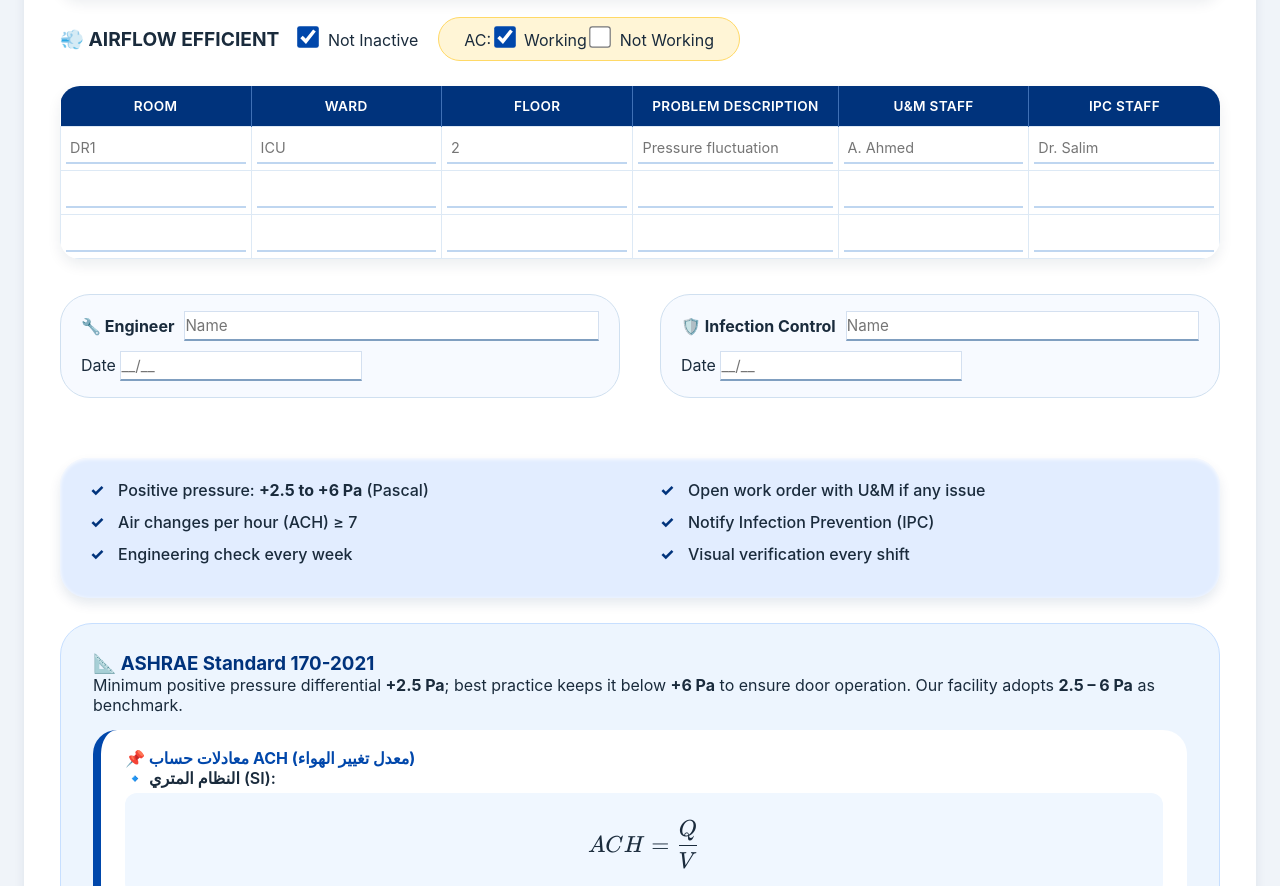
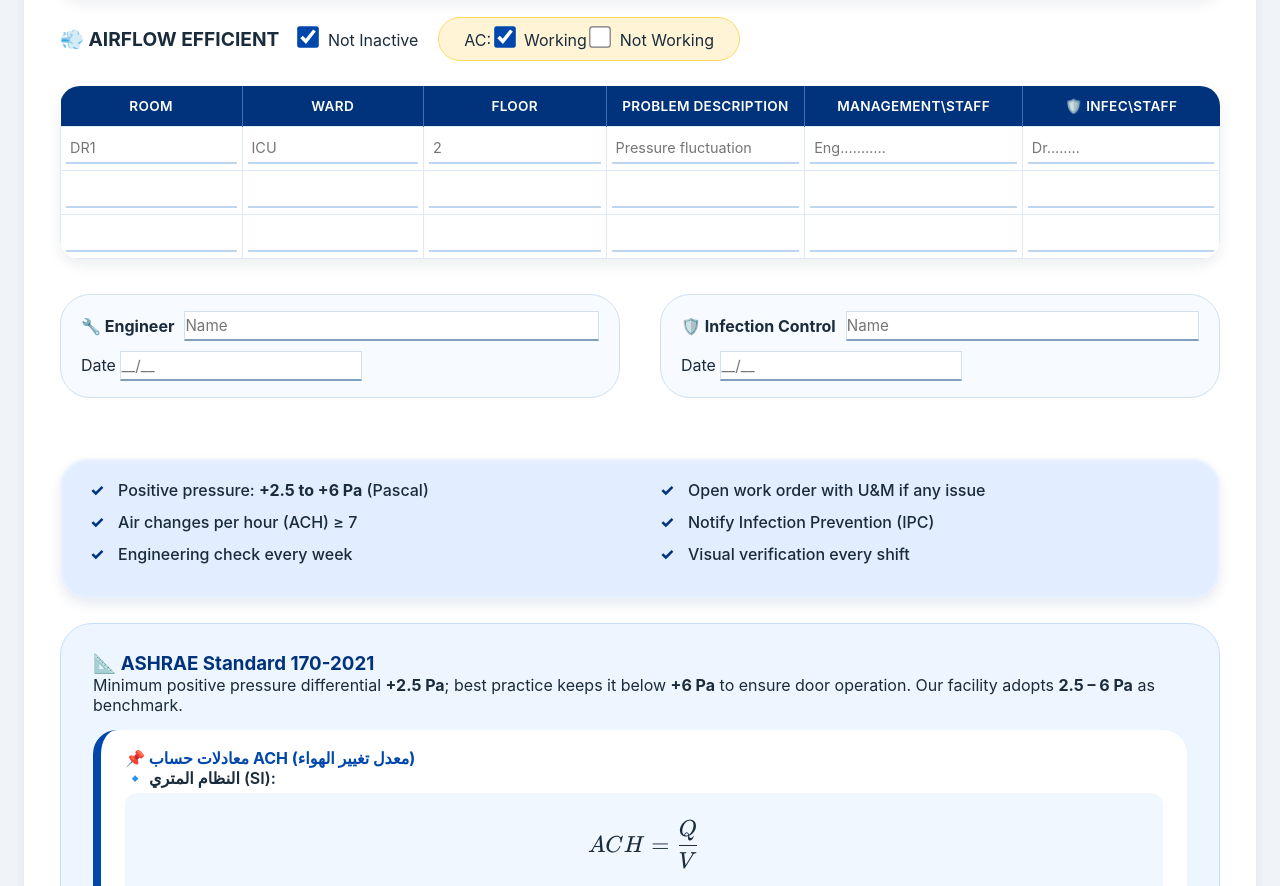
Before and after one commit to Eng4clay/Positive-Pressure-Rooms-, a plain HTML site: page index.html in a window 1280 px wide. Shown: the part 896-1782 px from the top of the page. Drawn offline with nearby package versions, Linux system fonts and the light colour scheme.

Commit message:
Update index.html

```diff
--- a/index.html
+++ b/index.html
@@ -422,10 +422,10 @@
         <!-- TABLE 2: PROBLEMS & ACTIONS -->
         <table class="problem-table" id="problemTable">
             <thead>
-                <tr><th>Room</th><th>Ward</th><th>Floor</th><th>Problem Description</th><th>U&M Staff</th><th>IPC Staff</th></tr>
+                <tr><th>Room</th><th>Ward</th><th>Floor</th><th>Problem Description</th><th>Management\Staff</th><th>🛡️ Infec\Staff</th></tr>
             </thead>
             <tbody>
-                <tr><td><input type="text" placeholder="DR1"></td><td><input type="text" placeholder="ICU"></td><td><input type="text" placeholder="2"></td><td><input type="text" placeholder="Pressure fluctuation"></td><td><input type="text" placeholder="A. Ahmed"></td><td><input type="text" placeholder="Dr. Salim"></td></tr>
+                <tr><td><input type="text" placeholder="DR1"></td><td><input type="text" placeholder="ICU"></td><td><input type="text" placeholder="2"></td><td><input type="text" placeholder="Pressure fluctuation"></td><td><input type="text" placeholder="Eng..........."></td><td><input type="text" placeholder="Dr........"></td></tr>
                 <tr><td><input type="text" placeholder=" "></td><td><input type="text" placeholder=" "></td><td><input type="text" placeholder=" "></td><td><input type="text" placeholder=" "></td><td><input type="text" placeholder=" "></td><td><input type="text" placeholder=" "></td></tr>
                 <tr><td><input type="text" placeholder=" "></td><td><input type="text" placeholder=" "></td><td><input type="text" placeholder=" "></td><td><input type="text" placeholder=" "></td><td><input type="text" placeholder=" "></td><td><input type="text" placeholder=" "></td></tr>
             </tbody>
```
